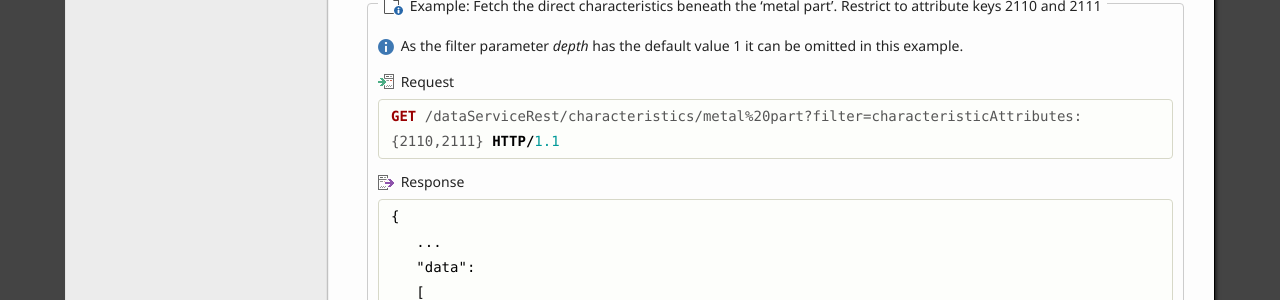
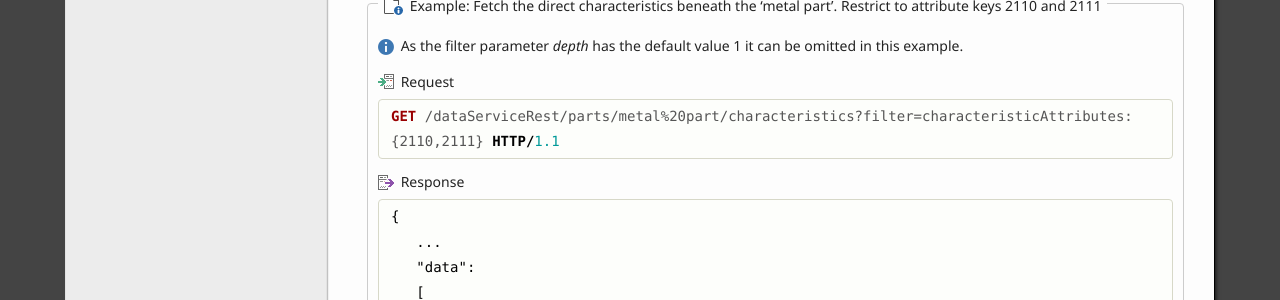
Before and after one commit to ZEISS-PiWeb/PiWeb-Api, a Jekyll site: the page built from _pages/024-inspectionplan.md, in a window 1280 px wide. Shown: the part 2849-3149 px from the top of the page. Built offline with Jekyll 4.4.1, drawn with Linux system fonts in a browser that asks for light colours; some of the changed text lies outside the part shown.

Commit message:
Update 024-inspectionplan.md

````diff
--- a/_pages/024-inspectionplan.md
+++ b/_pages/024-inspectionplan.md
@@ -75,7 +75,7 @@
 
 {% capture jsonrequest %}
 {% highlight http %}
-GET /dataServiceRest/characteristics/metal%20part?filter=characteristicAttributes:{2110,2111} HTTP/1.1
+GET /dataServiceRest/parts/metal%20part/characteristics?filter=characteristicAttributes:{2110,2111} HTTP/1.1
 {% endhighlight %}
 {% endcapture %}
 
@@ -166,7 +166,7 @@
 {% assign exampleCaption="Rename the characteristic "metal part/diameter_circle3" to "metal part/diameterCircle3" %}
 {% capture jsonrequest %}
 {% highlight http %}
-PUT /dataServiceRest/characteristics HTTP/1.1
+PUT /dataServiceRest/parts/characteristics HTTP/1.1
 {% endhighlight %}
 
 {% highlight json %}
@@ -236,11 +236,86 @@
 
 ## {{ page.sections['sdk'] }}
 
+### Get Entities
+
+{% assign caption="GetPartByPath" %}
+{% assign icon=site.images['function-get'] %}
+{% assign description="Fetches the part identified by the ```partPath```. " %}
+{% capture parameterTable %}
+Name           | Type                                  | Description
+---------------|---------------------------------------|--------------------------------------------------
+partPath       | ```PathInformation```                 | The path of the part which should be returned.
+filter         | ```InspectionPlanFilterAttributes ``` | Parameter is optional and can further restrict the query.
+token          | ```CancellationToken```               | Parameter is optional and gives the possibility to cancel the asyncronous call.
+{% endcapture %}
+
+{% assign exampleCaption="Get the 'metal part' and restrict the result to the attributes 'part number' and 'comment'" %}
+
+{% capture example %}
+{% highlight csharp %}
+var client = new DataServiceRestClient( "http://piwebserver:8080" );
+var partPath = PathHelper.String2PartPathInformation("/metal part");
+var filter = new InspectionPlanFilterAttributes()
+  { RequestedPartAttributes = new AttributeSelector(
+    new[]{ WellKnownKeys.Parts.Number, WellKnownKeys.Parts.Comment } )
+  };
+var part = client.GetCharacteristicByPath( partPath, filter );
+{% endhighlight %}
+{% endcapture %}
+
+{% include sdkFunctionFieldset.html %}
+
+{% assign caption="GetPartsByUuids" %}
+{% assign icon=site.images['function-get'] %}
+{% assign description="Fetches parts by its uuids. " %}
+{% capture parameterTable %}
+Name           | Type                                  | Description
+---------------|---------------------------------------|--------------------------------------------------
+uuids          | ```Guid[]```                          | The uuids of the parts which should be returned.
+filter         | ```InspectionPlanFilterAttributes ``` | Parameter is optional and can further restrict the query.
+token          | ```CancellationToken```               | Parameter is optional and gives the possibility to cancel the asyncronous call.
+{% endcapture %}
+
+{% assign exampleCaption="Get the 'metal part' by its uuid 05040c4c-f0af-46b8-810e-30c0c00a379e" %}
+
+{% capture example %}
+{% highlight csharp %}
+var client = new DataServiceRestClient( "http://piwebserver:8080" );
+var part = client.GetCharacteristicsByUuids( new[]{ new Guid("05040c4c-f0af-46b8-810e-30c0c00a379e") } );
+{% endhighlight %}
+{% endcapture %}
+
+{% include sdkFunctionFieldset.html %}
+
+{% assign caption="GetChildPartsForPart" %}
+{% assign icon=site.images['function-get'] %}
+{% assign description="Fetches the children of the given ```parentPart``` as well as the part itself. " %}
+{% capture parameterTable %}
+Name           | Type                                  | Description
+---------------|---------------------------------------|--------------------------------------------------
+parentPart     | ```PathInformation```                 | The parent part the child part should be returned for.
+filter         | ```InspectionPlanFilterAttributes ``` | Parameter is optional and can further restrict the query.
+token          | ```CancellationToken```               | Parameter is optional and gives the possibility to cancel the asyncronous call.
+{% endcapture %}
+
+{% assign exampleCaption="Get the 'metal part' and the child parts" %}
+
+{% capture example %}
+{% highlight csharp %}
+var client = new DataServiceRestClient( "http://piwebserver:8080" );
+var parentPartPath = PathHelper.String2PartPathInformation("/metal part");
+var part = client.GetCharacteristicsForPart( parentPartPath );
+{% endhighlight %}
+{% endcapture %}
+
+{% include sdkFunctionFieldset.html %}
+
+
 {{ site.sections['beginExampleAPI'] }}
 {{ site.headers['request'] | markdownify }}
 
 {% highlight csharp %}
-var client = new DataServiceRestClient( serviceUri );
+var client = new DataServiceRestClient( "http://piwebserver:8080" );
 var parentPartPath = PathHelper.String2PartPathInformation("/metal part");
 var filter = new InspectionPlanFilterAttributes()
   { RequestedCharacteristicAttributes = new AttributeSelector(
````
Also changed, not shown: other parts of _pages/024-inspectionplan.md (+3 -3 lines).
